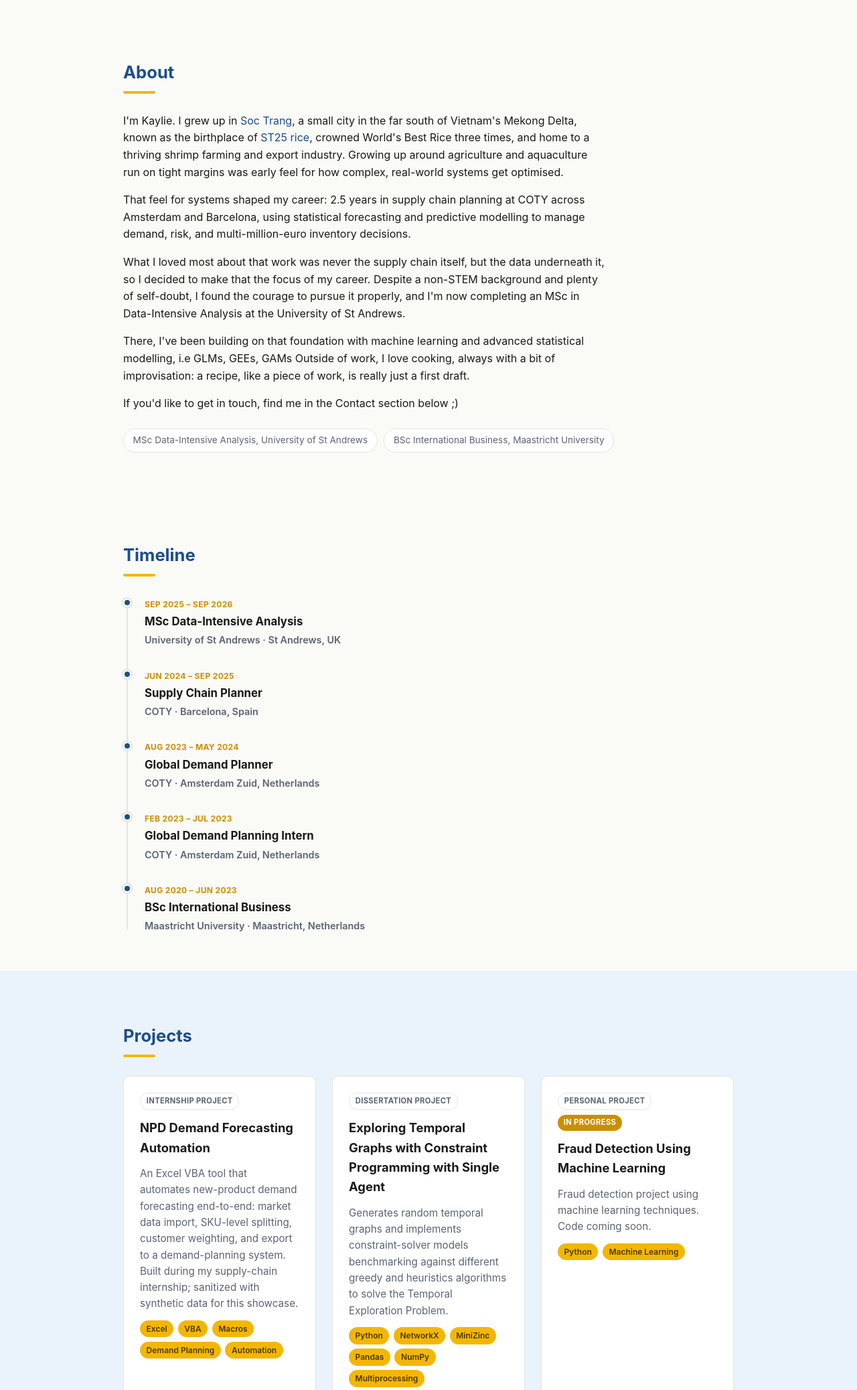
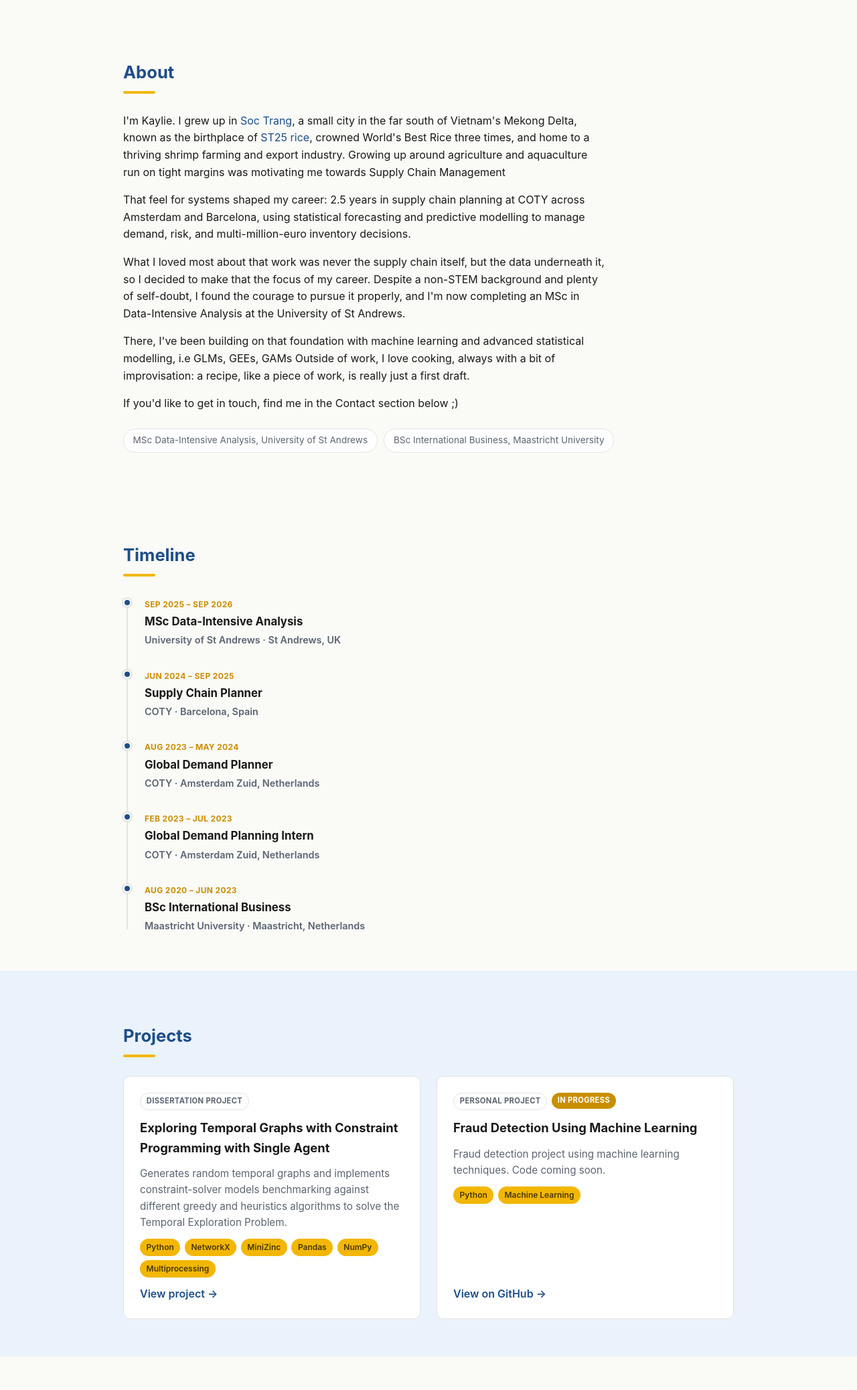
Before and after one commit to phuongthaotyb55/phuongthaotyb55.github.io, a Flask app: page / in a window 1280 px wide. Shown: the part 372-2448 px from the top of the page at 67% size. Run offline with Flask 3, Linux system fonts and the light colour scheme.

Commit message:
remove npd project

```diff
--- a/app.py
+++ b/app.py
@@ -12,18 +12,6 @@ from content.bio import (
 from content.projects import PROJECTS
 from content.temporal_graphs import ALGORITHMS, GRAPH_TYPES, BENCHMARK_SUMMARY
 from content.timeline import TIMELINE
-from content.npd_tool import (
-    TITLE as NPD_TITLE,
-    TAGS as NPD_TAGS,
-    INTRO as NPD_INTRO,
-    CONFIDENTIALITY_NOTE as NPD_CONFIDENTIALITY_NOTE,
-    ARCHITECTURE as NPD_ARCHITECTURE,
-    CODE_HIGHLIGHTS as NPD_CODE_HIGHLIGHTS,
-    DOWNLOADS as NPD_DOWNLOADS,
-    DEMO_PRODUCTS as NPD_DEMO_PRODUCTS,
-    DEMO_CUSTOMERS as NPD_DEMO_CUSTOMERS,
-    DEMO_TOTAL_ANNUAL_VOLUME as NPD_DEMO_TOTAL_ANNUAL_VOLUME,
-)
 
 app = Flask(__name__)
 
@@ -56,24 +44,5 @@ def project_temporal_graphs():
     )
 
 
-@app.route("/projects/npd-forecasting-tool/")
-def project_npd_tool():
-    return render_template(
-        "project_npd_tool.html",
-        name=NAME,
-        github_url=GITHUB_URL,
-        title=NPD_TITLE,
-        tags=NPD_TAGS,
-        intro=NPD_INTRO,
-        confidentiality_note=NPD_CONFIDENTIALITY_NOTE,
-        architecture=NPD_ARCHITECTURE,
-        code_highlights=NPD_CODE_HIGHLIGHTS,
-        downloads=NPD_DOWNLOADS,
-        demo_products=NPD_DEMO_PRODUCTS,
-        demo_customers=NPD_DEMO_CUSTOMERS,
-        demo_total_annual_volume=NPD_DEMO_TOTAL_ANNUAL_VOLUME,
-    )
-
-
 if __name__ == "__main__":
     app.run(debug=True)
--- a/content/bio.py
+++ b/content/bio.py
@@ -14,8 +14,7 @@ BIO_PARAGRAPHS = [
     '<a href="https://www.upov.int/en/w/stories/st25-the-rice-variety-that-turned-saline-fields-into-opportunity-in-viet-nam-s-mekong-delta" '
     'target="_blank" rel="noopener noreferrer">ST25 rice</a>, '
     "crowned World's Best Rice three times, and home to a thriving shrimp farming and export "
-    "industry. Growing up around agriculture and aquaculture run on tight margins was  "
-    "early feel for how complex, real-world systems get optimised.",
+    "industry. Growing up around agriculture and aquaculture run on tight margins was motivating me towards Supply Chain Management",
     "That feel for systems shaped my career: 2.5 years in supply chain planning at COTY across "
     "Amsterdam and Barcelona, using statistical forecasting and predictive modelling to manage "
     "demand, risk, and multi-million-euro inventory decisions.",
--- a/content/npd_tool.py
+++ /dev/null
@@ -1,140 +0,0 @@
-TITLE = "NPD Demand Forecasting Automation"
-
-TAGS = ["Excel", "VBA", "Macros", "Demand Planning", "Automation"]
-
-INTRO = (
-    "During my Global Demand Planning internship, new-product demand forecasts were being "
-    "built by hand in Excel for every launch: pulling the latest market-data export, splitting "
-    "a topline number down to SKU level, weighting it by customer, and reformatting it for "
-    "upload to the demand-planning system. I built a VBA tool that turned that into a "
-    "handful of one-click macros, and it was adopted by multiple business units."
-)
-
-CONFIDENTIALITY_NOTE = (
-    "The real workbook holds no confidential data itself — it's a blank template the macros "
-    "populate — but the automation is wired to my former employer's specific systems (an ERP "
-    "demand-planning platform, a market-data export format, internal naming conventions). "
-    "Everything shown and downloadable here is a version I rebuilt with those references "
-    "replaced by generic equivalents and filled with synthetic sample data, so the logic and "
-    "engineering are real and unchanged — only the employer-specific parts are gone."
-)
-
-ARCHITECTURE = [
-    {
-        "sheet": "0. Database",
-        "role": "Raw market-data landing zone. One macro opens a file picker, pulls in the "
-        "latest export, and normalises its date headers regardless of which half of the year "
-        "it starts in.",
-    },
-    {
-        "sheet": "1. NPD Info",
-        "role": "The only sheet a planner types into: new product codes, descriptions, list "
-        "prices, and the in-consumer-window date for the launch.",
-    },
-    {
-        "sheet": "2. Topline Fcst / 3. Split by SKUs",
-        "role": "Working sheets — a reconciled topline number and a per-SKU weighting "
-        "extrapolated from historical splits.",
-    },
-    {
-        "sheet": "4. Final Fcst",
-        "role": "One click (Generate Final Forecast) builds a 12-month volume and value "
-        "forecast per SKU, then a second click (Update Customer Info) re-splits it across "
-        "however many customers are entered, each with their own weight and launch date.",
-    },
-    {
-        "sheet": "5. Demand Planning Export",
-        "role": "Reformats the final forecast into the row-per-month-per-location shape the "
-        "demand-planning system expects, and exports it as CSV.",
-    },
-]
-
-CODE_HIGHLIGHTS = [
-    {
-        "title": "Column lookup by header name, not position",
-        "note": (
-            "The benchmarking screen reads from whatever columns the market-data export "
-            "happens to contain that week — so instead of hardcoding column numbers, it finds "
-            "them by header text. Any export format change and the tool doesn't have to."
-        ),
-        "code": """Private Function FindColumnNumber(sheet As Worksheet, headerName As String) As Long
-    Dim col As Range
-    For Each col In sheet.Rows(1).Cells
-        If col.Value = headerName Then
-            FindColumnNumber = col.Column
-            Exit Function
-        End If
-    Next col
-    FindColumnNumber = 0
-End Function""",
-    },
-    {
-        "title": "Custom QuickSort for the cascading filter dropdowns",
-        "note": (
-            "The benchmark form's Region → Sub-Region → Market dropdowns need their "
-            "unique values sorted before display. Rather than round-tripping through a "
-            "worksheet, it's a plain in-memory QuickSort over the values pulled from a "
-            "Scripting.Dictionary."
-        ),
-        "code": """Private Sub quickSort(Arr As Variant, ByVal left As Long, ByVal right As Long)
-    Dim i As Long, j As Long, pivot As Variant, temp As Variant
-    i = left: j = right
-    pivot = Arr((left + right) \\ 2)
-    While (i <= j)
-        While (Arr(i) < pivot And i < right): i = i + 1: Wend
-        While (pivot < Arr(j) And j > left): j = j - 1: Wend
-        If (i <= j) Then
-            temp = Arr(i): Arr(i) = Arr(j): Arr(j) = temp
-            i = i + 1: j = j - 1
-        End If
-    Wend
-    If (left < j) Then Call quickSort(Arr, left, j)
-    If (i < right) Then Call quickSort(Arr, i, right)
-End Sub""",
-    },
-    {
-        "title": "One-click forecast generation",
-        "note": (
-            "Generate_FinalFcst() rebuilds the entire per-SKU, 12-month forecast table from "
-            "scratch — formulas, formatting, and all — driven entirely by how many "
-            "product rows are currently in 1. NPD Info. Add a 6th product and the sheet "
-            "just grows."
-        ),
-        "code": """With npd_ws
-    Dim npd_row As Long: npd_row = .Range("C6").End(xlDown).Row - 5
-End With
-
-With fcst_ws
-    .Cells.Clear
-    .CheckBoxes.Delete
-    For c = 2 To 7
-        For r = 5 To (npd_row + 4)
-            .Cells(r, c).Formula = "=" & npd_ws.Cells(r + 1, c).Address(External:=True)
-        Next r
-    Next c
-    ' ...generates the 12-month date row, per-SKU weight column,
-    ' and the volume/value formulas beneath it entirely from npd_row
-End With""",
-    },
-]
-
-DOWNLOADS = {
-    "workbook": "downloads/npd_forecasting_sample.xlsx",
-    "source": "downloads/npd_forecasting_vba_source.zip",
-}
-
-DEMO_PRODUCTS = [
-    {"irc": "LUM-HG-050", "desc": "Hydra Glow Serum 50ml", "price": 24.99, "weight": 25},
-    {"irc": "LUM-HG-030", "desc": "Hydra Glow Serum 30ml", "price": 16.99, "weight": 20},
-    {"irc": "LUM-VM-201", "desc": "Velvet Matte Lipstick — Rosewood", "price": 19.99, "weight": 20},
-    {"irc": "LUM-VM-202", "desc": "Velvet Matte Lipstick — Terracotta", "price": 19.99, "weight": 20},
-    {"irc": "LUM-BR-100", "desc": "Bloom Radiance Highlighter", "price": 22.50, "weight": 15},
-]
-
-DEMO_CUSTOMERS = [
-    {"name": "Retailer Alpha", "weight": 40, "icw_offset": 0},
-    {"name": "Retailer Beta", "weight": 35, "icw_offset": 1},
-    {"name": "Retailer Gamma", "weight": 25, "icw_offset": 2},
-]
-
-DEMO_TOTAL_ANNUAL_VOLUME = 30000
--- a/content/projects.py
+++ b/content/projects.py
@@ -1,19 +1,4 @@
 PROJECTS = [
-    {
-        "slug": "npd-forecasting-tool",
-        "title": "NPD Demand Forecasting Automation",
-        "summary": (
-            "An Excel VBA tool that automates new-product demand forecasting end-to-end: "
-            "market data import, SKU-level splitting, customer weighting, and export to a "
-            "demand-planning system. Built during my supply-chain internship; sanitized with "
-            "synthetic data for this showcase."
-        ),
-        "tags": ["Excel", "VBA", "Macros", "Demand Planning", "Automation"],
-        "repo_url": None,
-        "has_detail_page": True,
-        "status": None,
-        "category": "Internship Project",
-    },
     {
         "slug": "temporal-graphs",
         "title": "Exploring Temporal Graphs with Constraint Programming with Single Agent",
```
Also changed, not shown: static/css/style.css (+0 -69 lines), static/js/npd-demo.js (deleted, +0 -152 lines), templates/project_npd_tool.html (deleted, +0 -143 lines), 13 other files.
